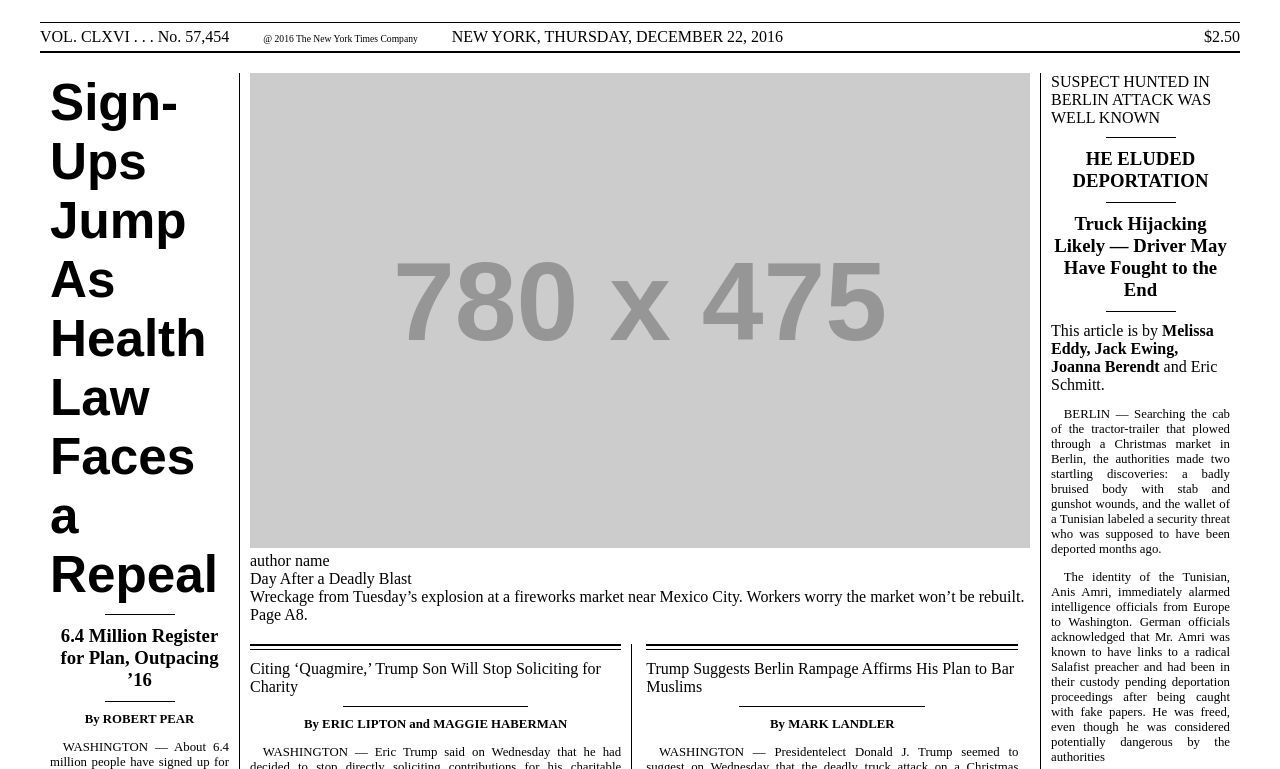
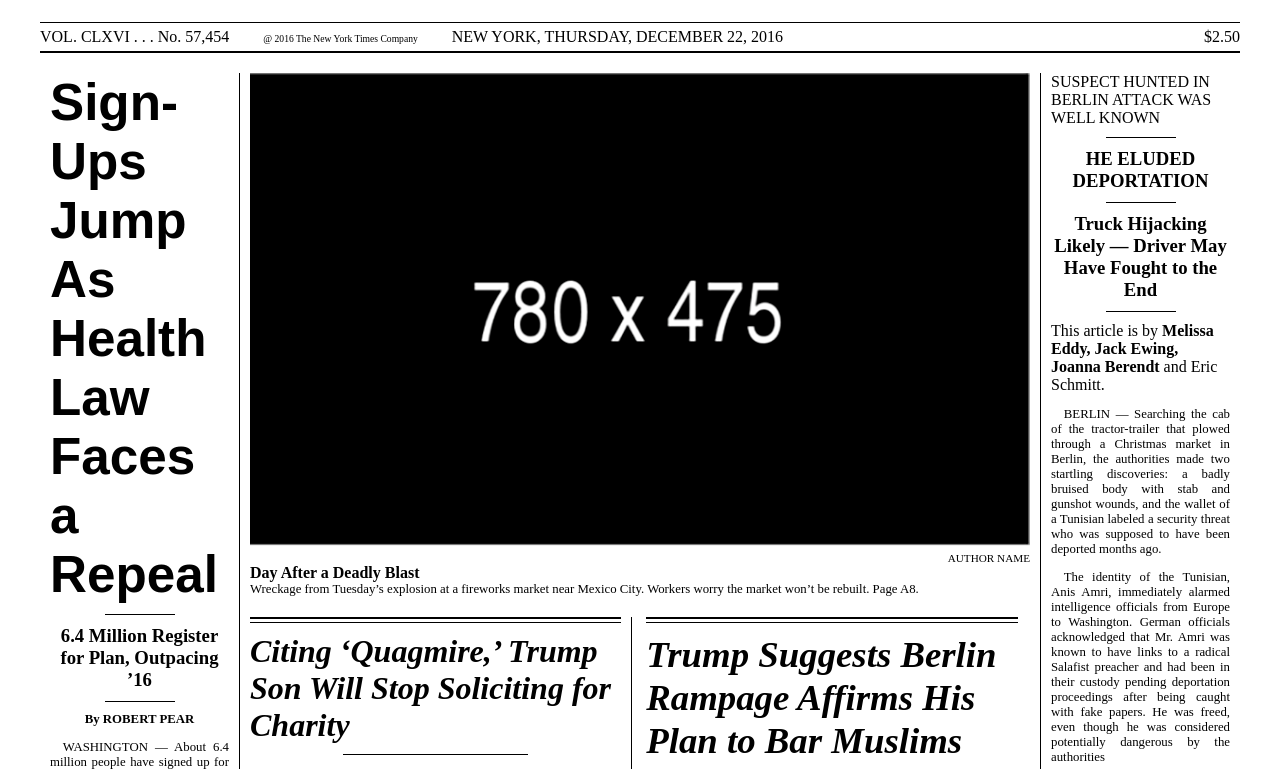
Before and after one commit to znoserg/Assignment_Paper_Coursera, a plain HTML site: page index.html in a window 1280 px wide. Shown: the part 131-900 px from the top of the page. Drawn offline with Linux system fonts and the light colour scheme; placeholder pictures from the web are drawn by us; a web font is replaced by a local one.

Commit message:
Multicolumn

```diff
--- a/index-orig.css
+++ b/index-orig.css
@@ -35,6 +35,56 @@
     src: url(https://fonts.gstatic.com/s/sixcaps/v14/6ae_4KGrU7VR7bNmaYcV_3Q.woff2) format('woff2');
     unicode-range: U+0000-00FF, U+0131, U+0152-0153, U+02BB-02BC, U+02C6, U+02DA, U+02DC, U+2000-206F, U+2074, U+20AC, U+2122, U+2191, U+2193, U+2212, U+2215, U+FEFF, U+FFFD;
 }
+
+/* latin-ext */
+@font-face {
+    font-family: 'Racing Sans One';
+    font-style: normal;
+    font-weight: 400;
+    src: url(https://fonts.gstatic.com/s/racingsansone/v11/sykr-yRtm7EvTrXNxkv5jfKKyDCAJnDnapI.woff2) format('woff2');
+    unicode-range: U+0100-024F, U+0259, U+1E00-1EFF, U+2020, U+20A0-20AB, U+20AD-20CF, U+2113, U+2C60-2C7F, U+A720-A7FF;
+}
+/* latin */
+@font-face {
+    font-family: 'Racing Sans One';
+    font-style: normal;
+    font-weight: 400;
+    src: url(https://fonts.gstatic.com/s/racingsansone/v11/sykr-yRtm7EvTrXNxkv5jfKKyDCAKHDn.woff2) format('woff2');
+    unicode-range: U+0000-00FF, U+0131, U+0152-0153, U+02BB-02BC, U+02C6, U+02DA, U+02DC, U+2000-206F, U+2074, U+20AC, U+2122, U+2191, U+2193, U+2212, U+2215, U+FEFF, U+FFFD;
+}
+/* gujarati */
+@font-face {
+    font-family: 'Farsan';
+    font-style: normal;
+    font-weight: 400;
+    src: url(https://fonts.gstatic.com/s/farsan/v16/VEMwRoJ0vY_zsyzKxqWo9DU.woff2) format('woff2');
+    unicode-range: U+0964-0965, U+0A80-0AFF, U+200C-200D, U+20B9, U+25CC, U+A830-A839;
+}
+/* vietnamese */
+@font-face {
+    font-family: 'Farsan';
+    font-style: normal;
+    font-weight: 400;
+    src: url(https://fonts.gstatic.com/s/farsan/v16/VEMwRoJ0vY_zsyzK0qWo9DU.woff2) format('woff2');
+    unicode-range: U+0102-0103, U+0110-0111, U+0128-0129, U+0168-0169, U+01A0-01A1, U+01AF-01B0, U+1EA0-1EF9, U+20AB;
+}
+/* latin-ext */
+@font-face {
+    font-family: 'Farsan';
+    font-style: normal;
+    font-weight: 400;
+    src: url(https://fonts.gstatic.com/s/farsan/v16/VEMwRoJ0vY_zsyzK06Wo9DU.woff2) format('woff2');
+    unicode-range: U+0100-024F, U+0259, U+1E00-1EFF, U+2020, U+20A0-20AB, U+20AD-20CF, U+2113, U+2C60-2C7F, U+A720-A7FF;
+}
+/* latin */
+@font-face {
+    font-family: 'Farsan';
+    font-style: normal;
+    font-weight: 400;
+    src: url(https://fonts.gstatic.com/s/farsan/v16/VEMwRoJ0vY_zsyzK3aWo.woff2) format('woff2');
+    unicode-range: U+0000-00FF, U+0131, U+0152-0153, U+02BB-02BC, U+02C6, U+02DA, U+02DC, U+2000-206F, U+2074, U+20AC, U+2122, U+2191, U+2193, U+2212, U+2215, U+FEFF, U+FFFD;
+}
+
 
 body
 {
@@ -172,6 +222,7 @@ body
     font-weight: bold;
     text-align: center;
     font-size: 0.8em;
+    column-span: all;
 }
 /*----------Ссылки продолжения страницы---------*/
 .article__continue
@@ -179,7 +230,8 @@ body
     display: block;
     font-size: 0.8em;
     font-style: italic;
-    text-align: justify;
+    text-align: center;
+    column-span: all;
 }
 
 .article__image
@@ -218,11 +270,13 @@ body
 .main-photo__title
 {
     margin: 0;
+    font-weight: bold;
 }
 
 .main-photo__desc
 {
     margin-bottom: 20px;
+    font-size: 0.8em;
 }
 
 /*––––––––––––––––––Линия разделения––––––––––––––––*/
@@ -242,9 +296,27 @@ body
 {
     width: 70px;
     margin: 0 auto;
+    column-span: all;
+}
+
+/*------------------Абзацы в основной части статьи--------------*/
+main p
+{
+    text-indent: 2ch;
+    text-align: justify;
+    font-size: 0.8em;
 }
 
 /*––––––––––––––––––Центральные колонки газеты––––––––––––––––––*/
+/*-----------------Первый подзаголовок---------------------*/
+.article__title_font_racing
+{
+    font-family: 'Racing Sans One';
+    font-style: italic;
+    font-weight: bold;
+    font-size: 2em;
+    column-span: all;
+}
 .multicolumn
 {
     margin-top: 10px;
@@ -267,6 +339,14 @@ body
     padding-left: 10px;
 }
 
+/*--------------------Заголовок правой мультиколонки-------------*/
+.article__title_font_farsan {
+    font-family: 'Farsan';
+    font-style: italic;
+    font-size: 2.3em;
+    font-weight: bold;
+    column-span: all;
+}
 .multicolumn__left
 {
     padding-right: 10px;
@@ -285,6 +365,7 @@ body
     margin: 10px 0 0 0;
 }
 
+
 .center-column
 {
     margin-top: 20px;
@@ -292,7 +373,12 @@ body
 
     flex-grow: 2;
 }
-
+/*-----------Деление на две колонки центральной части (мультиколонки)-----------*/
+.article_columns_two
+{
+    column-count: 2;
+    column-gap: 15px;
+}
 /*––––––––––––––––––Второстепенные колонки газеты––––––––––––––––––*/
 .left-column
 {
@@ -314,11 +400,13 @@ body
 
     flex-shrink: 0;
 }
-/*------------------Абзацы в основной части статьи--------------*/
-main p
+
+/*------------------Главное фото---------------------*/
+.main-photo__caption
 {
-    text-indent: 2ch;
-    text-align: justify;
-    font-size: 0.8em;
+    font-size: 0.7rem;
+    text-transform: uppercase;
+    text-align: right;
 }
+
 /*––––––––––––––––––––––––––––––––––––––––––––––––––*/
--- a/index.html
+++ b/index.html
@@ -95,7 +95,7 @@
     <section class="center-column column">
         <section class="main-photo">
             <figure class="main-photo__wrapper">
-                <img class="main-photo__img" alt="Photo by smb" src="https://placehold.it/780x475/000000/ffffff">
+                <img class="main-photo__img" alt="Photo by smb" src="Photos/Photo_main_780x475.png">
                 <figcaption class="main-photo__caption">author name</figcaption>
             </figure>
             <div class="main-photo__title">Day After a Deadly Blast</div>
@@ -244,7 +244,7 @@
                     by the
                     authorities</p>
                 <figure class="article__image article__image_align_right"><img
-                        src="https://placehold.it/75x95/000000/ffffff" class="article__img">
+                        src="Photos/Photo_small_75x95.png" class="article__img">
                     <figcaption class="article__image-caption">Photo Name</figcaption>
                 </figure>
                 <p>He also appeared
```
Also changed, not shown: Photos/Photo_main_780x475.png (added), Photos/Photo_main_Raw.png (added), Photos/Photo_small_75x95.png (added), Photos/Photo_small_Raw.png (added), 1 other file.
